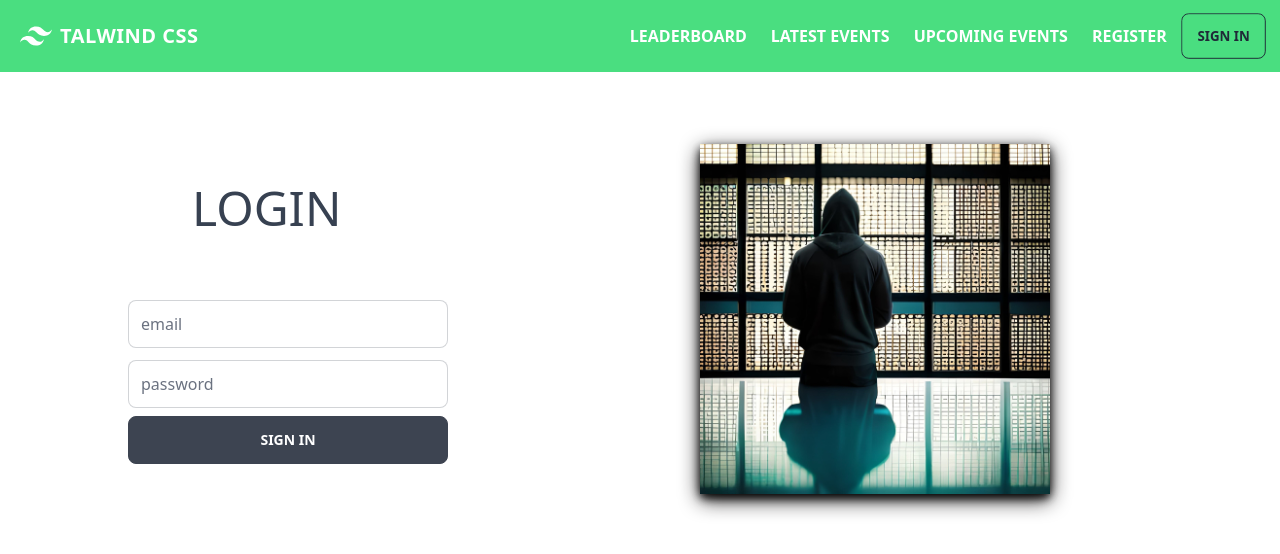
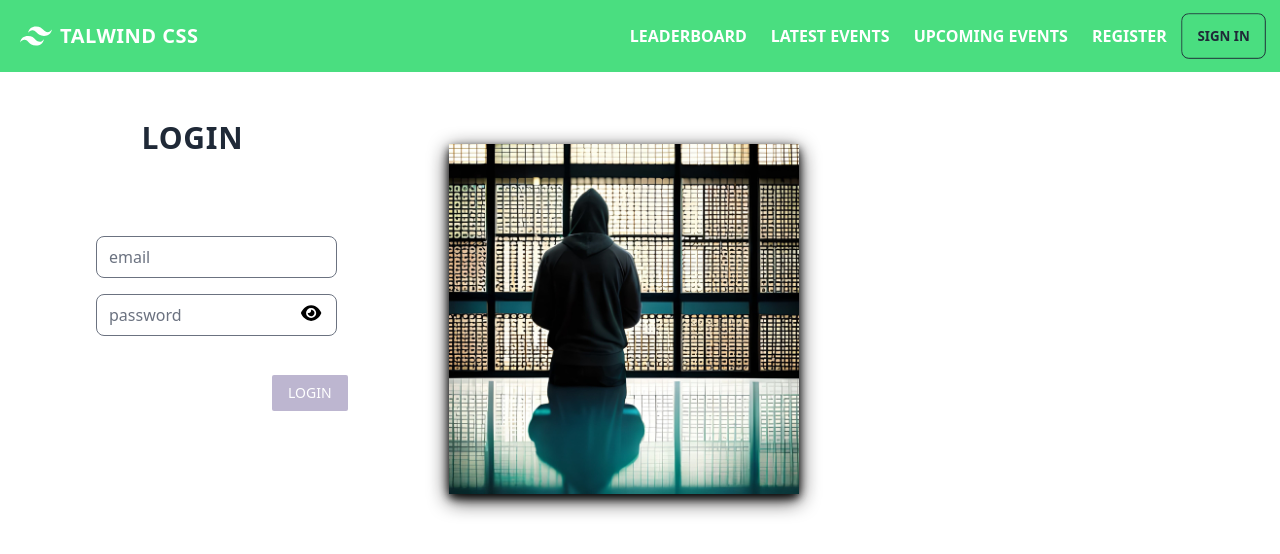
Before and after one commit to anton-cornak/codefights-web, a Next.js app in the folder front-end/: page /signin in a window 1280 px wide. Shown: the top 554 px of the page. Built offline with nearby package versions, Linux system fonts and the light colour scheme; no server answers; what prettier-plugin-tailwindcss would draw is missing.

Commit message:
password toggle button added

```diff
--- a/front-end/package.json
+++ b/front-end/package.json
@@ -11,6 +11,9 @@
     "prod:build": "NODE_ENV=production yarn run build:css && yarn run build"
   },
   "dependencies": {
+    "@fortawesome/fontawesome-svg-core": "^6.4.0",
+    "@fortawesome/free-solid-svg-icons": "^6.4.0",
+    "@fortawesome/react-fontawesome": "^0.2.0",
     "@types/node": "18.15.3",
     "@types/react": "18.0.28",
     "@types/react-dom": "18.0.11",
--- a/front-end/pages/signin.tsx
+++ b/front-end/pages/signin.tsx
@@ -2,11 +2,16 @@ import { signIn } from "next-auth/react";
 import { useRouter } from "next/router";
 import React, { useState } from "react";
 import BoxShadowImage from "components/BoxShadowImage";
+import { faEye, faEyeSlash } from "@fortawesome/free-solid-svg-icons";
+import { FontAwesomeIcon } from "@fortawesome/react-fontawesome";
+
+import "@fortawesome/fontawesome-svg-core/styles.css";
 
 const SignInPage = () => {
   const [email, setEmail] = useState("");
   const [password, setPassword] = useState("");
   const [error, setError] = useState("");
+  const [showPassword, setShowPassword] = useState(false);
   const router = useRouter();
   const callbackUrl = decodeURI((router.query?.callbackUrl as string) ?? "/");
   const handleSubmit = async (
@@ -26,54 +31,84 @@ const SignInPage = () => {
       router.push(callbackUrl);
     }
   };
+
   return (
   <div>
-        <div className="flex">
-               {/* lava cast obrazovky */}
-                <div className="flex-1">
-            <h1 className="text-5xl text-left ml-48 mt-28 text-gray-700">LOGIN</h1>
-          <form className="card-body w-96 max-w-md mx-auto mt-8 ml-24" onSubmit={handleSubmit}>
+    <div className="md:flex">
+      <div className="p-8">
+        <div className="mt-4 mb-0 uppercase tracking-wide text-3xl text-grey-700 font-semibold text-center">
+          login
+        </div>
+        <form
+          className="block mt-20 text-lg leading-tight font-medium text-black hover:text-grey-700"
+          onSubmit={handleSubmit}
+        >
           {!!error && <p className="text-error">ERROR: {error}</p>}
+          <div className="relative">
             <input
               type="text"
-              className="input input-bordered mt-1 px-3 py-2 border rounded-lg w-full focus:outline-none focus:ring-2 focus:ring-gray-600"
+              className="ml-16 mt-0 px-3 py-2 border rounded-lg w-3/4 focus:outline-none focus:ring-2 focus:ring-gray-600"
               placeholder="email"
               value={email}
               onChange={(e) => {
                 setEmail(e.target.value);
               }}
             />
+          </div>
+          <div className="relative">
             <input
-              type="password"
-              className="input input-bordered mt-1 px-3 py-2 border rounded-lg w-full focus:outline-none focus:ring-2 focus:ring-gray-600"
+              type={showPassword ? "text" : "password"}
+              className="ml-16 mt-4 px-3 py-2 border rounded-lg w-3/4 focus:outline-none focus:ring-2 focus:ring-gray-600"
               placeholder="password"
               value={password}
               onChange={(e) => {
                 setPassword(e.target.value);
               }}
             />
-            <button className="btn" type="submit">
-              Sign In
+            {showPassword ? (
+              <FontAwesomeIcon
+                icon={faEyeSlash}
+                onClick={() => setShowPassword(!showPassword)}
+                style={{
+                  position: "absolute",
+                  top: "50%",
+                  right: "30px",
+                  transform: "translateY(-50%)",
+                  cursor: "pointer",
+                }}
+              />
+            ) : (
+              <FontAwesomeIcon
+                icon={faEye}
+                onClick={() => setShowPassword(!showPassword)}
+                style={{
+                  position: "absolute",
+                  top: "60%",
+                  right: "10%",
+                  transform: "translateY(-50%)",
+                  cursor: "pointer",
+                }}
+              />
+            )}
+          </div>
+
+          <br />
+          <button className="ml-60 mt-4 uppercase px-4 py-2 text-sm font-medium text-white bg-custom_light_grey rounded-sm hover:bg-custom_green focus:outline-none focus:ring-2 focus:ring-custom_green" type="submit">
+            Login
           </button>
         </form>
       </div>
-
-                  {/* prava cast obrazovky */}
-                <div className="w-1/3 mt-10 mr-48">
-                  <div className="relative">
-
+      <div className="md:shrink-0 mr-16 mt-10 ml-16">
         <BoxShadowImage
           alt="Example Image"
           src="loginImage.jpg"
           width={350}
-        height={350
-        }
+          height={350}
         />
       </div>
     </div>
   </div>
-    </div>
 );
-};
+}
 
 export default SignInPage;
```
Also changed, not shown: 1 other file (tests, documents, lock files or other folders). Lines whose indentation alone changed are shown as unchanged.
